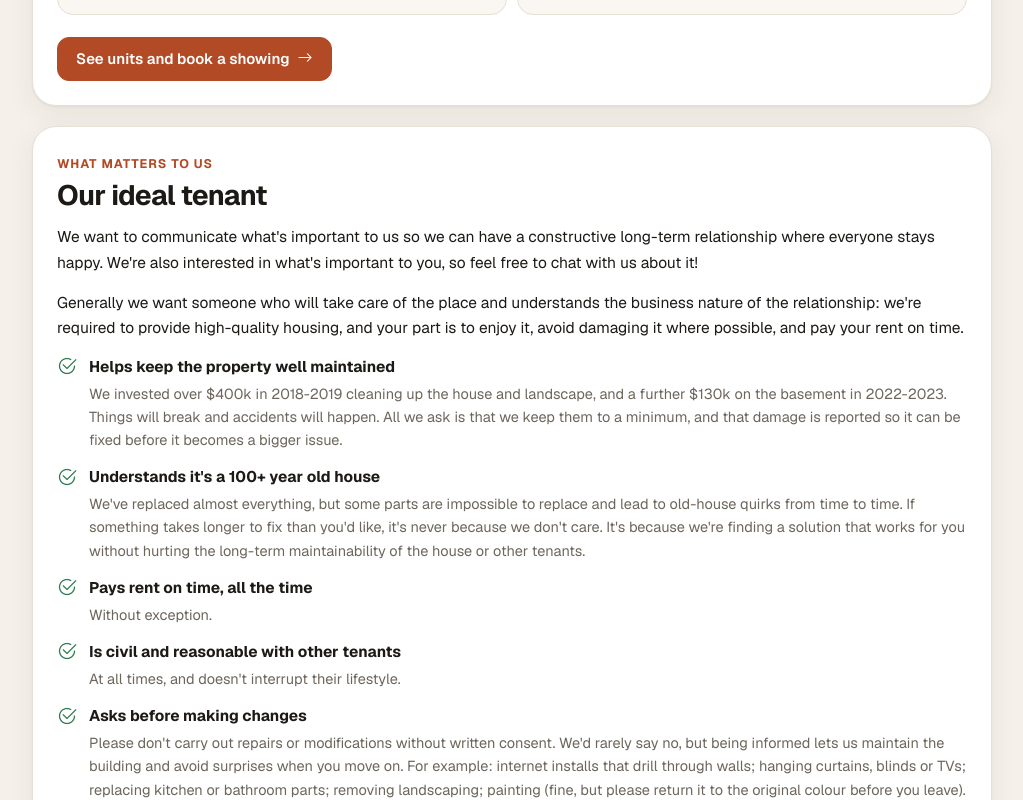
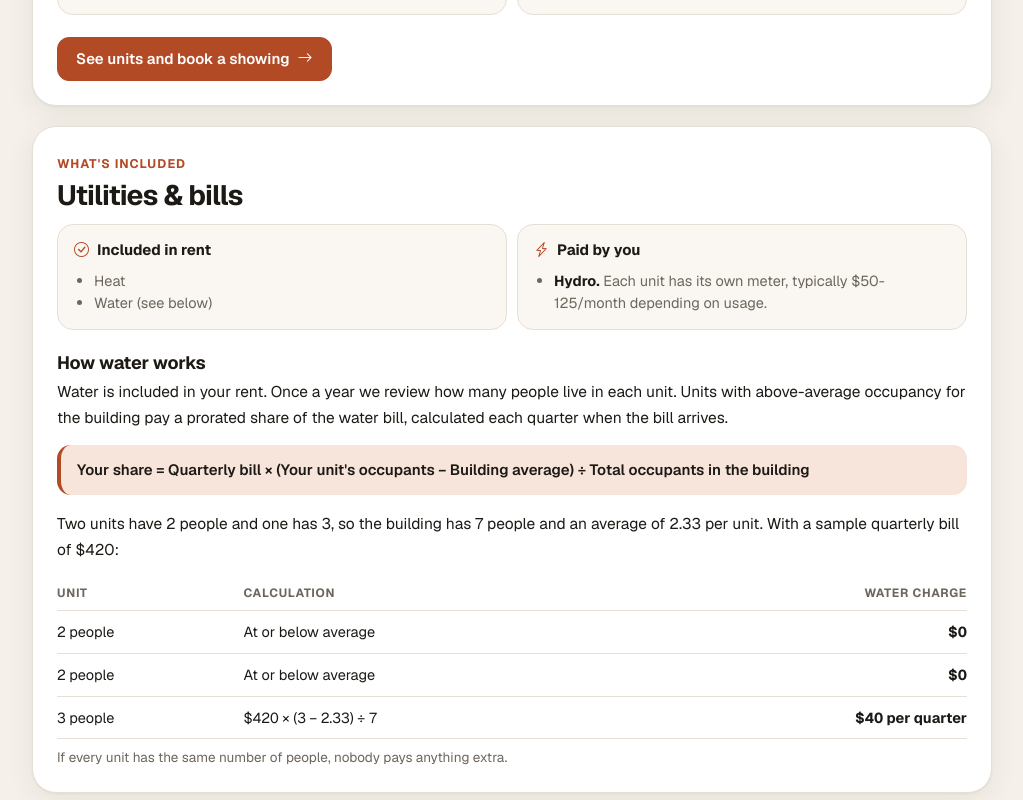
Before and after one commit to ndroo/parking, a Next.js app: page /guide in a window 1280 px wide. Shown: the part 1140-1940 px from the top of the page, without its empty margins (128-1151 px from the left). Built offline with nearby package versions, Linux system fonts and the light colour scheme; no server answers.

Commit message:
Guide: utilities & bills section with water proration by above-average occupancy
Co-Authored-By: Claude Opus 5.5 (1M context) <noreply@anthropic.com>

```diff
--- a/src/app/guide/guide.module.css
+++ b/src/app/guide/guide.module.css
@@ -396,3 +396,53 @@
   .lbNav { top: auto; bottom: 10px; transform: none; width: 44px; height: 44px; }
   .lbCaption { padding: 0 56px; font-size: 14px; }
 }
+
+/* Utilities */
+.h3 { font-size: 18px; font-weight: 700; letter-spacing: -0.01em; margin: 22px 0 6px; }
+
+.utilGrid { display: grid; grid-template-columns: 1fr 1fr; gap: 10px; }
+@media (max-width: 560px) { .utilGrid { grid-template-columns: 1fr; } }
+
+.utilCard {
+  background: var(--surface-2);
+  border: 1px solid var(--line);
+  border-radius: 16px;
+  padding: 14px 16px;
+}
+
+.utilCard b { display: flex; gap: 8px; align-items: center; font-size: 15px; }
+.utilCard b i { color: var(--accent); }
+.utilCard ul { margin: 8px 0 0; padding-left: 20px; font-size: 14.5px; line-height: 1.55; color: var(--muted); }
+.utilCard strong { color: var(--ink); font-weight: 650; }
+
+.formula {
+  margin: 4px 0 16px;
+  padding: 14px 16px;
+  border-radius: 14px;
+  background: var(--accent-soft);
+  border-left: 4px solid var(--accent);
+  font-size: 15px;
+  font-weight: 600;
+  line-height: 1.5;
+}
+
+.calcTable {
+  width: 100%;
+  border-collapse: collapse;
+  font-size: 14.5px;
+  font-variant-numeric: tabular-nums;
+}
+
+.calcTable th {
+  text-align: left;
+  font-size: 12px;
+  font-weight: 700;
+  letter-spacing: 0.06em;
+  text-transform: uppercase;
+  color: var(--muted);
+  padding: 8px 8px 8px 0;
+  border-bottom: 1px solid var(--line);
+}
+
+.calcTable td { padding: 10px 8px 10px 0; border-bottom: 1px solid var(--line); }
+.calcTable td:last-child, .calcTable th:last-child { text-align: right; padding-right: 0; }
--- a/src/app/guide/page.tsx
+++ b/src/app/guide/page.tsx
@@ -13,6 +13,7 @@ export const metadata: Metadata = {
 
 const SECTIONS = [
   { id: "selected", label: "Getting selected" },
+  { id: "utilities", label: "Utilities & bills" },
   { id: "ideal", label: "Our ideal tenant" },
   { id: "faq", label: "FAQ" },
   { id: "about", label: "About us" },
@@ -77,6 +78,34 @@ export default async function GuidePage() {
             ))}
           </ol>
           <a className={`${s.btn} ${s.btnPrimary}`} href="/showings">See units and book a showing <i className="bi bi-arrow-right"></i></a>
+        </section>
+
+        <section id="utilities" className={`${s.section} ${g.block}`}>
+          <span className={g.kicker}>What's included</span>
+          <h2 className={g.h2}>Utilities &amp; bills</h2>
+          <div className={g.utilGrid}>
+            <div className={g.utilCard}>
+              <b><i className="bi bi-check-circle"></i> Included in rent</b>
+              <ul>{GUIDE.utilities.included.map(u => <li key={u}>{u}</li>)}</ul>
+            </div>
+            <div className={g.utilCard}>
+              <b><i className="bi bi-lightning-charge"></i> Paid by you</b>
+              <ul>{GUIDE.utilities.notIncluded.map(u => <li key={u.name}><strong>{u.name}.</strong> {u.note}</li>)}</ul>
+            </div>
+          </div>
+          <h3 className={g.h3}>How water works</h3>
+          <p className={g.p}>{GUIDE.utilities.water.summary}</p>
+          <div className={g.formula}>{GUIDE.utilities.water.formula}</div>
+          <p className={g.p}>{GUIDE.utilities.water.example.setup}</p>
+          <table className={g.calcTable}>
+            <thead><tr><th>Unit</th><th>Calculation</th><th>Water charge</th></tr></thead>
+            <tbody>
+              {GUIDE.utilities.water.example.units.map((u, i) => (
+                <tr key={i}><td>{u.unit}</td><td>{u.calc}</td><td><b>{u.charge}</b></td></tr>
+              ))}
+            </tbody>
+          </table>
+          <p className={g.small}>{GUIDE.utilities.water.example.note}</p>
         </section>
 
         <section id="ideal" className={`${s.section} ${g.block}`}>
--- a/src/lib/tenantGuide.ts
+++ b/src/lib/tenantGuide.ts
@@ -31,6 +31,24 @@ export const GUIDE = {
       { title: "Re-confirm your interest", body: "Some people lose interest after a viewing, and that's OK. Just let me know so I know whether to follow up." },
       { title: "Be ready to move quickly", body: "Have your deposit ready within 48 hours and promptly sign the lease agreement." },
     ],
+  },
+
+  utilities: {
+    included: ["Heat", "Water (see below)"],
+    notIncluded: [{ name: "Hydro", note: "Each unit has its own meter, typically $50-125/month depending on usage." }],
+    water: {
+      summary: "Water is included in your rent. Once a year we review how many people live in each unit. Units with above-average occupancy for the building pay a prorated share of the water bill, calculated each quarter when the bill arrives.",
+      formula: "Your share = Quarterly bill × (Your unit's occupants − Building average) ÷ Total occupants in the building",
+      example: {
+        setup: "Two units have 2 people and one has 3, so the building has 7 people and an average of 2.33 per unit. With a sample quarterly bill of $420:",
+        units: [
+          { unit: "2 people", calc: "At or below average", charge: "$0" },
+          { unit: "2 people", calc: "At or below average", charge: "$0" },
+          { unit: "3 people", calc: "$420 × (3 − 2.33) ÷ 7", charge: "$40 per quarter" },
+        ],
+        note: "If every unit has the same number of people, nobody pays anything extra.",
+      },
+    },
   },
 
   ideal: {
```
